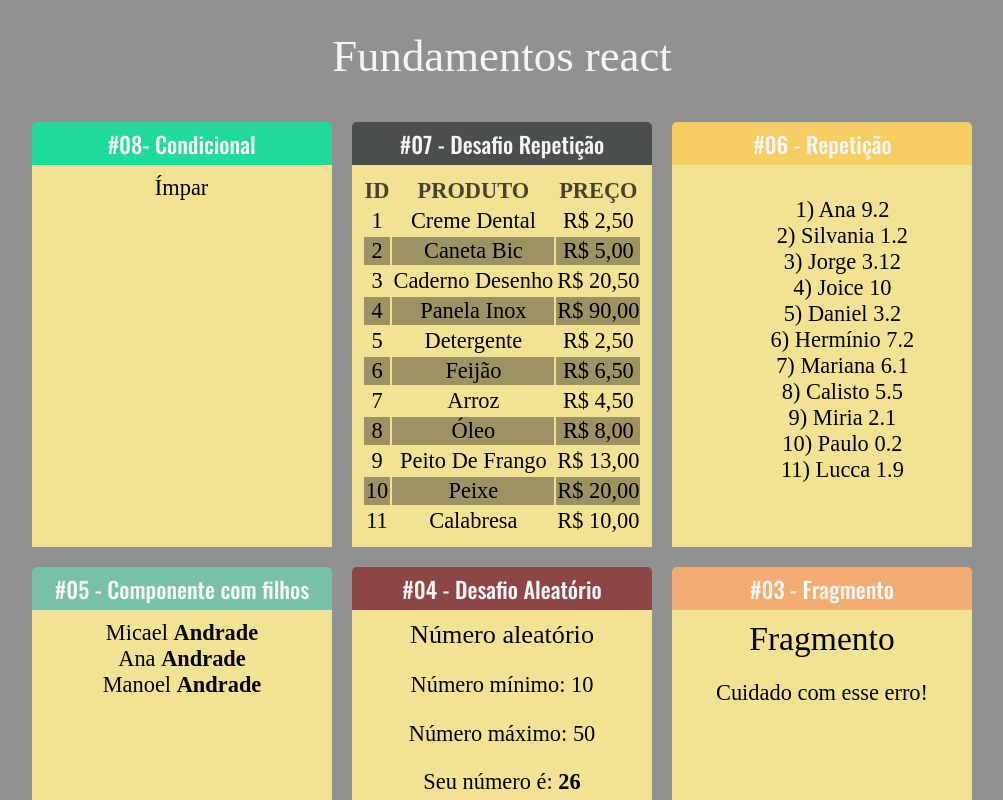
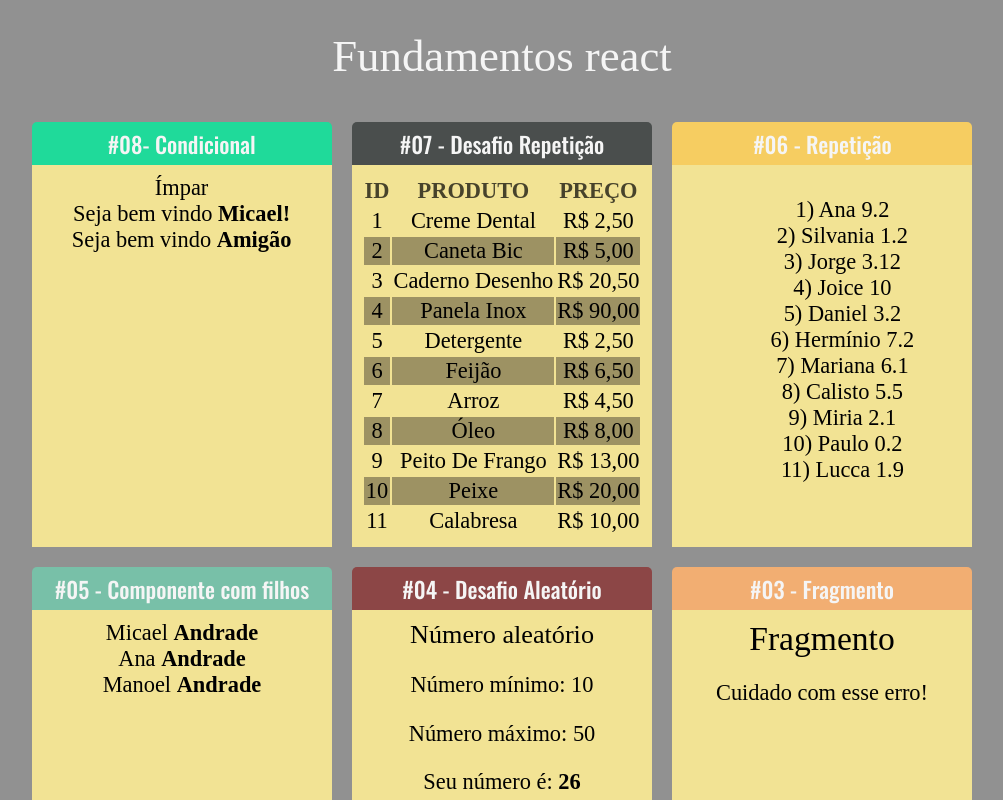
Before and after one commit to kaellandrade/curso-react, a React (Create React App) app in the folder fundamentos-react/: page / in a window 1280 px wide. Shown: the top 800 px of the page, without its empty margins (138-1141 px from the left). Built offline with nearby package versions, Linux system fonts and the light colour scheme.

Commit message:
renderização com condição

```diff
--- a/fundamentos-react/src/App.jsx
+++ b/fundamentos-react/src/App.jsx
@@ -11,6 +11,7 @@ import MembroFamilia from './components/basicos/MembroFamilia';
 import ListaAlunos from './components/repeticao/ListaAlunos';
 import ListaProdutos from './components/repeticao/ListaProdutos';
 import ParOuImpar from './components/condicional/ParOuImpar'
+import UsuarioInfo from './components/condicional/UsuarioInfo';
 
 export default _ => (  //com default podemos usar funções anônimas
     <div className="App">
@@ -18,8 +19,12 @@ export default _ => (  //com default podemos usar funções anônimas
 
         <div className="Cards">
 
+
             <Card titulo='#08- Condicional' color='#1FDA9A'>
-                <ParOuImpar num={Math.floor(Math.random()*100)}></ParOuImpar>
+                <ParOuImpar num={Math.floor(Math.random() * 100)}></ParOuImpar>
+                <UsuarioInfo usuario={{ nome: 'Micael' }}></UsuarioInfo>
+                <UsuarioInfo usuario={{ email: 'micael.java@outlook.com' }}></UsuarioInfo>
+
             </Card>
 
             <Card titulo='#07 - Desafio Repetição' color='#4a4e4d'>
--- /dev/null
+++ b/fundamentos-react/src/components/condicional/If.js
@@ -0,0 +1,14 @@
+/**
+ <If test={exp}>
+    <span>...</span>
+    <span>...</span>
+    <span>...</span>
+ </If>
+ */
+export default props => {
+    if (props.teste) {
+        return props.children;
+    } else {
+        return false;
+    }
+}
--- /dev/null
+++ b/fundamentos-react/src/components/condicional/UsuarioInfo.jsx
@@ -0,0 +1,17 @@
+import React from 'react'
+import If from './If'
+
+export default props => {
+    const usuario = props.usuario.nome;
+    return (
+        <div>
+            <If teste={usuario}>
+                Seja bem vindo <strong>{usuario}!</strong>
+            </If>
+
+            <If teste={!usuario}>
+                Seja bem vindo <strong>Amigão</strong>
+            </If>
+        </div>
+    )
+}
```
